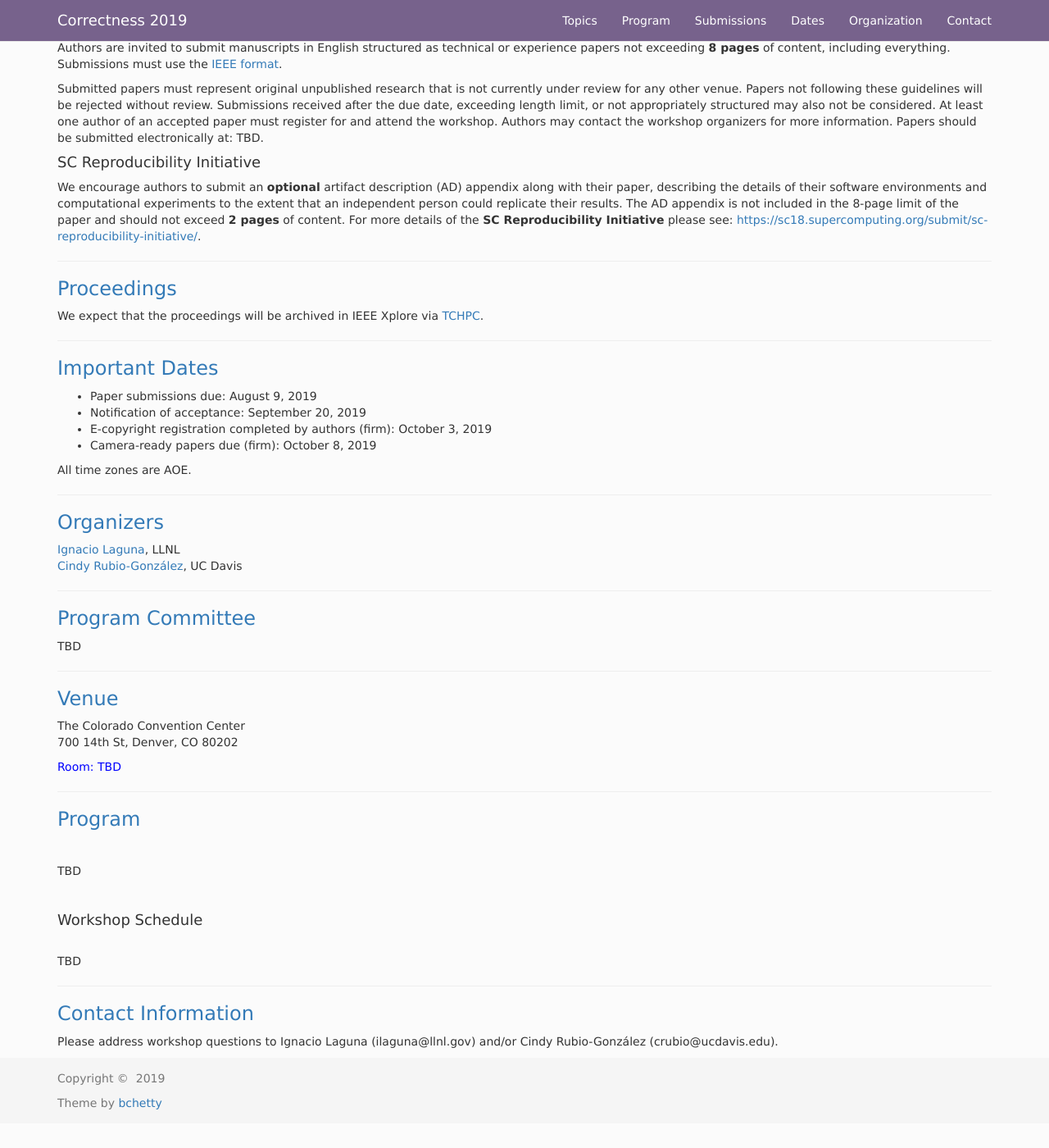
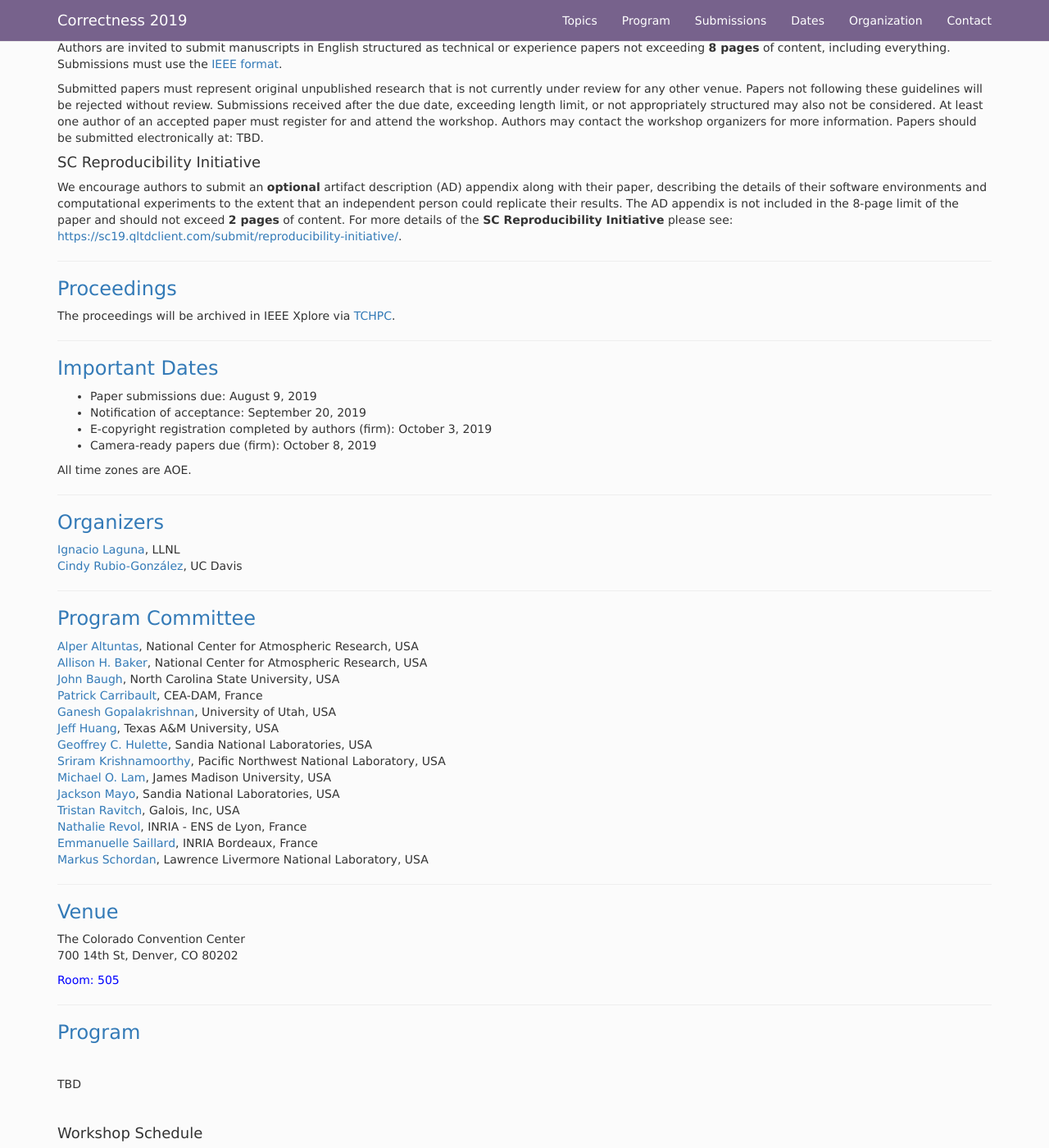
Before and after one commit to correctness-workshop/2019, a Jekyll site: the page built from index.md, in a window 1280 px wide and 1400 px high, scrolled down 1417 px. Shown: the whole window at 82% size. Built offline with Jekyll 4.4.1, drawn with Linux system fonts in a browser that asks for light colours; nearby versions of some CDN libraries; the list of posts is cut into pages by our own code.

Commit message:
added PC

```diff
--- a/index.md
+++ b/index.md
@@ -19,7 +19,7 @@ Correctness 2018: Second International Workshop on Software Correctness for HPC
 
 <center><h2>Correctness 2019: Third International Workshop on Software Correctness for HPC Applications</h2></center>
 <center><h4> November 18, 2019 (full day) </h4></center>
-<center><h4> Colorado Convention Center, <font color="0000FF">Room: TBD</font> </h4></center>
+<center><h4> Colorado Convention Center, <font color="0000FF">Room: 505</font> </h4></center>
 <center><h4> Denver, Colorado, USA </h4></center>
 <center><h5> Held in conjunction with SC19: <a href="https://sc19.supercomputing.org/">The International Conference for High Performance Computing, Networking, Storage and Analysis</a> </h5></center>
 <center>
@@ -86,12 +86,12 @@ Submitted papers must represent original unpublished research that is not curren
 
 #### SC Reproducibility Initiative
 
-We encourage authors to submit an **optional** artifact description (AD) appendix along with their paper, describing the details of their software environments and computational experiments to the extent that an independent person could replicate their results. The AD appendix is not included in the 8-page limit of the paper and should not exceed **2 pages** of content. For more details of the **SC Reproducibility Initiative** please see: [https://sc18.supercomputing.org/submit/sc-reproducibility-initiative/](https://sc18.supercomputing.org/submit/sc-reproducibility-initiative/).
+We encourage authors to submit an **optional** artifact description (AD) appendix along with their paper, describing the details of their software environments and computational experiments to the extent that an independent person could replicate their results. The AD appendix is not included in the 8-page limit of the paper and should not exceed **2 pages** of content. For more details of the **SC Reproducibility Initiative** please see: [https://sc19.qltdclient.com/submit/reproducibility-initiative/](https://sc19.qltdclient.com/submit/reproducibility-initiative/).
 
 ---
 ###  <a class="anchor" name="proceedings"> Proceedings </a>
 
-We expect that the proceedings will be archived in IEEE Xplore via [TCHPC](https://tc.computer.org/tchpc/).
+The proceedings will be archived in IEEE Xplore via [TCHPC](https://tc.computer.org/tchpc/).
 
 ---
 ### <a class="anchor" name="dates"> Important Dates </a>
@@ -112,14 +112,27 @@ All time zones are AOE.
 ---
 ### <a class="anchor" name="pc">Program Committee</a>
 
-TBD
+[Alper Altuntas](https://staff.ucar.edu/users/altuntas), National Center for Atmospheric Research, USA <br />
+[Allison H. Baker](https://staff.ucar.edu/users/abaker), National Center for Atmospheric Research, USA <br />
+[John Baugh](https://www.ccee.ncsu.edu/people/jwb/), North Carolina State University, USA <br />
+[Patrick Carribault](http://www.cea.fr/), CEA-DAM, France  <br />
+[Ganesh Gopalakrishnan](https://www.cs.utah.edu/~ganesh/), University of Utah, USA <br />
+[Jeff Huang](https://parasol.tamu.edu/~jeff/), Texas A&M University, USA <br />
+[Geoffrey C. Hulette]( http://www.sandia.gov/), Sandia National Laboratories, USA <br />
+[Sriram Krishnamoorthy](http://hpc.pnl.gov/people/sriram/), Pacific Northwest National Laboratory, USA <br />
+[Michael O. Lam](https://w3.cs.jmu.edu/lam2mo/), James Madison University, USA <br />
+[Jackson Mayo]( http://www.sandia.gov/), Sandia National Laboratories, USA <br />
+[Tristan Ravitch]( https://galois.com/team/tristan-ravitch/), Galois, Inc, USA <br />
+[Nathalie Revol](http://perso.ens-lyon.fr/nathalie.revol/), INRIA - ENS de Lyon, France <br />
+[Emmanuelle Saillard](http://emmanuellesaillard.fr/), INRIA Bordeaux, France  <br />
+[Markus Schordan]( https://people.llnl.gov/schordan1), Lawrence Livermore National Laboratory, USA <br />
 
 ---
 ### <a class="anchor" name="venue">Venue</a>
 
 The Colorado Convention Center <br />
 700 14th St, Denver, CO 80202 <br />
-<font color="0000FF">Room: TBD</font>
+<font color="0000FF">Room: 505</font>
 
 ---
 ### <a class="anchor" name="program">Program</a>
```
